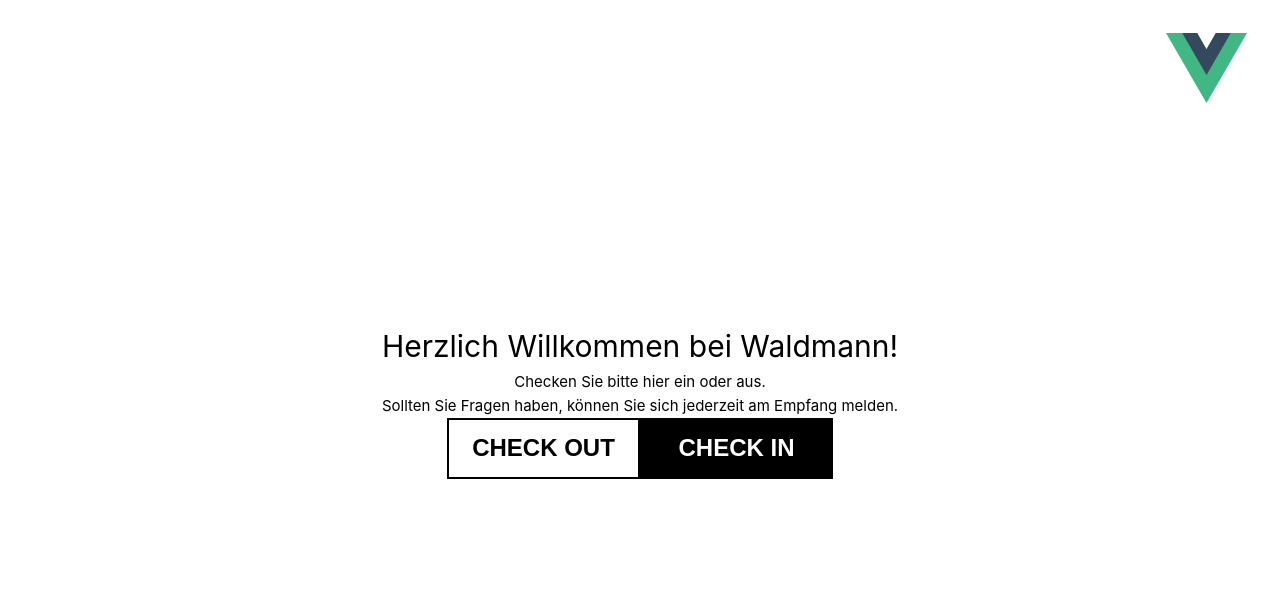
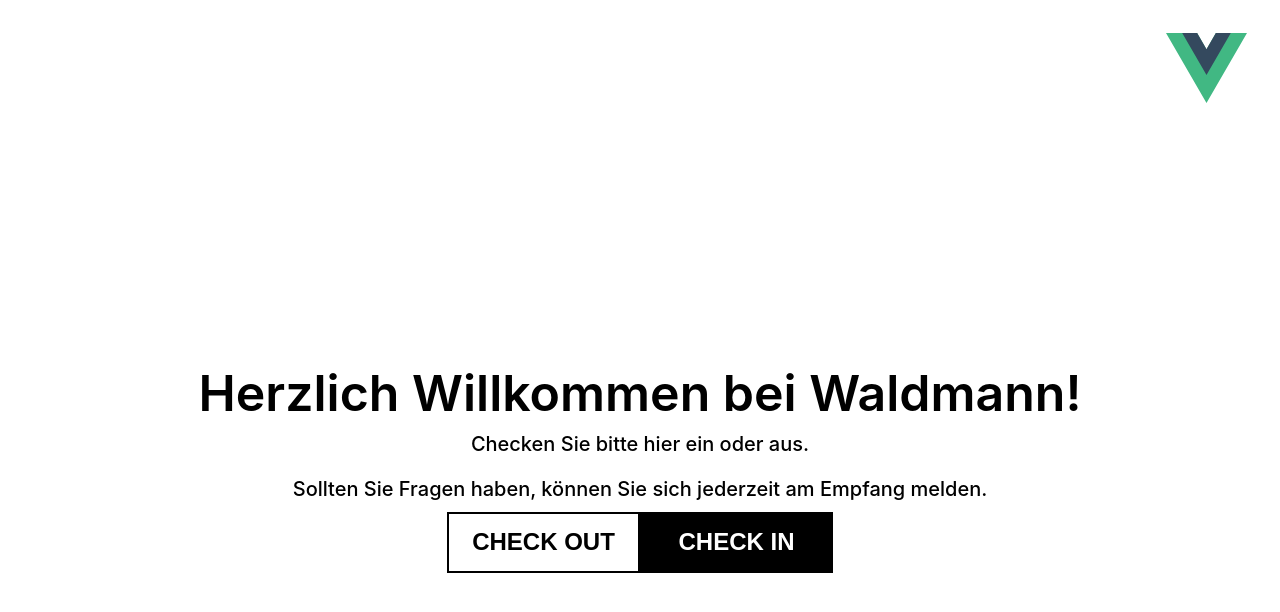
Before and after one commit to patschwendeman/checkin-vue-app, a Vue app: page / in a window 1280 px wide. Shown: the top 612 px of the page. Built offline with nearby package versions, Linux system fonts and the light colour scheme.

Commit message:
Update top padding for distance between header and content

```diff
--- a/src/assets/main.css
+++ b/src/assets/main.css
@@ -24,5 +24,17 @@ a,
   width: 100%;
   bottom: 0;
   box-sizing: border-box;
-  padding: 0 33px 0 33px;
+  padding: 136px 33px 0 33px;
 }
+
+h1 {
+  font-size: 50px;
+  font-weight: 600;
+  line-height: 58px;
+}
+
+p {
+  font-size: 20px;
+  font-weight: 500;
+  line-height: 45px;
+}
```
